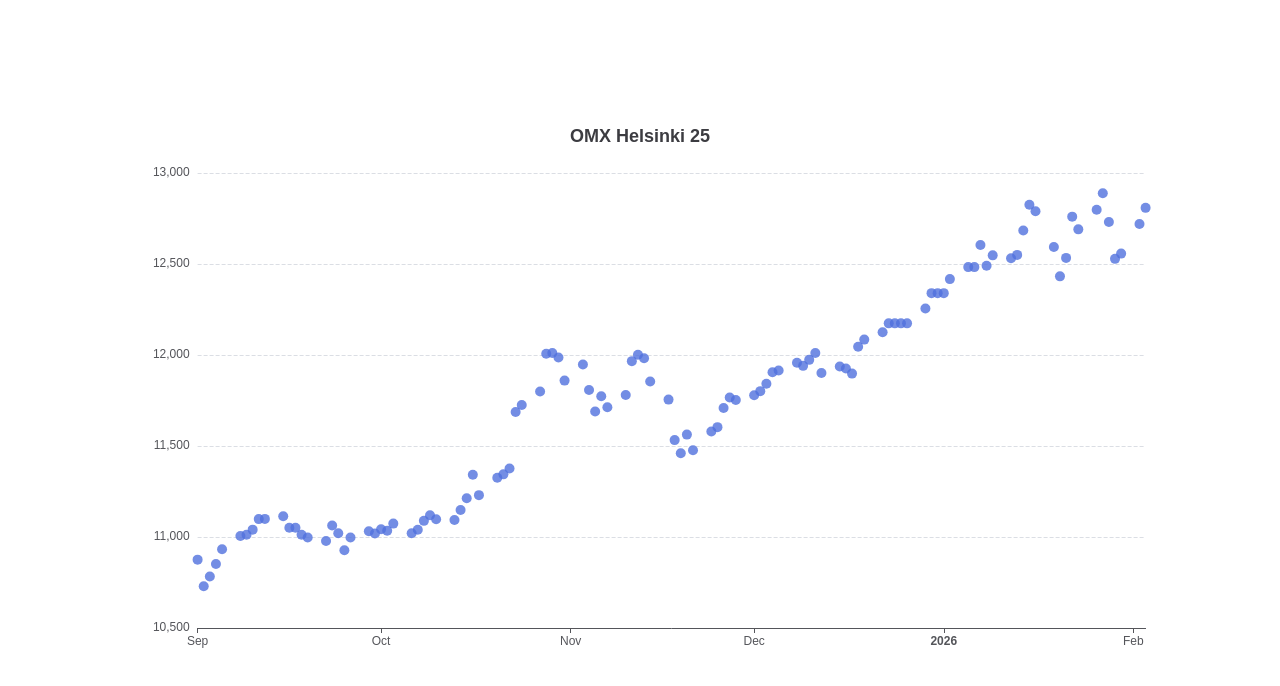
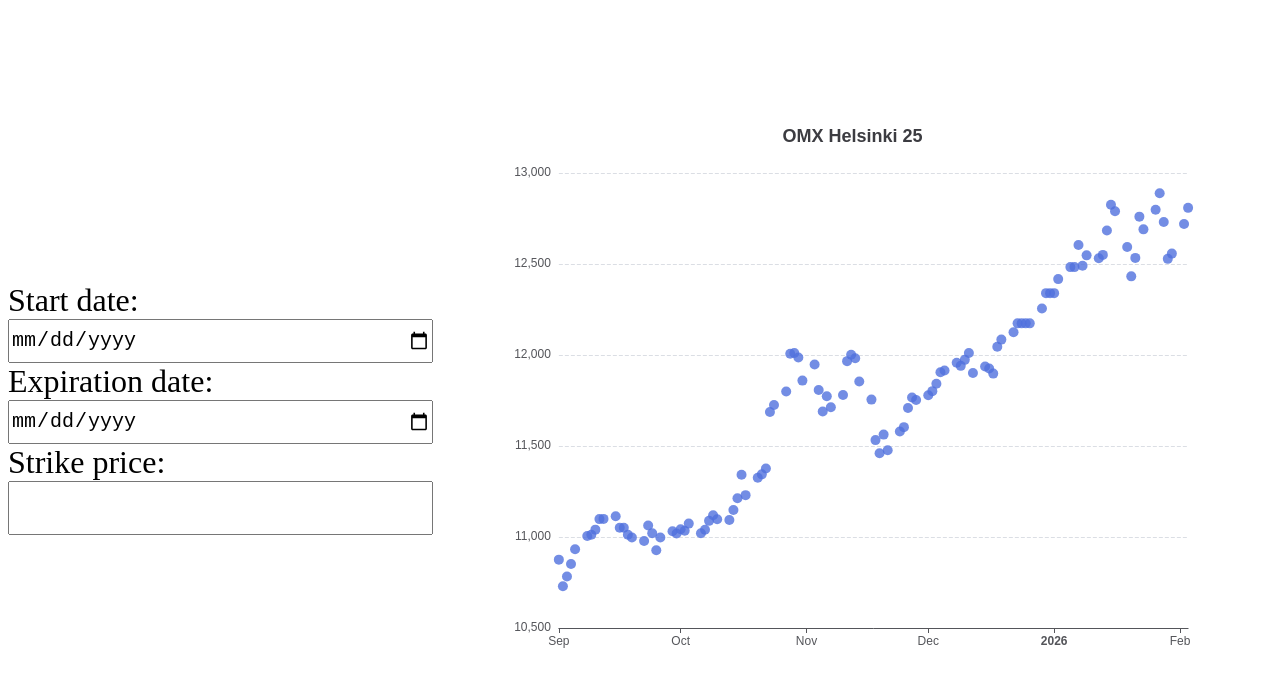
Before and after one commit to WilliamTuominiemi/Vopti, a Vue app: page / in a window 1280 px wide. Shown: the top 686 px of the page. Built offline with nearby package versions, Linux system fonts and the light colour scheme.

Commit message:
option controls

```diff
--- a/src/App.vue
+++ b/src/App.vue
@@ -59,8 +59,18 @@ const option = computed(() => ({
 </script>
 
 <template>
-  <div class="chart-container">
-    <VChart class="chart" :option="option" />
+  <div class="row">
+    <div class="option-controls col hz-center">
+      <label for="start-date">Start date: </label>
+      <input id="start-date" name="start-date" type="date" />
+      <label for="expiration-date">Expiration date: </label>
+      <input id="expiration-date" name="expiration-date" type="date" />
+      <label for="strike-price">Strike price: </label>
+      <input id="strike-price" name="strike-price" type="number" />
+    </div>
+    <div class="chart-container">
+      <VChart class="chart" :option="option" />
+    </div>
   </div>
 </template>
 
@@ -77,4 +87,9 @@ const option = computed(() => ({
   width: 100%;
   height: 600px;
 }
+
+.option-controls {
+  width: 20em;
+  font-size: xx-large;
+}
 </style>
--- /dev/null
+++ b/src/assets/css/main.css
@@ -0,0 +1,18 @@
+input {
+  height: 2em;
+  font-size: x-large;
+}
+
+.row {
+  display: flex;
+  flex-direction: row;
+}
+
+.col {
+  display: flex;
+  flex-direction: column;
+}
+
+.hz-center {
+  justify-content: center;
+}
--- a/src/main.ts
+++ b/src/main.ts
@@ -1,4 +1,5 @@
 import { createApp } from 'vue'
 import App from './App.vue'
+import '@/assets/css/main.css'
 
 createApp(App).mount('#app')
```
